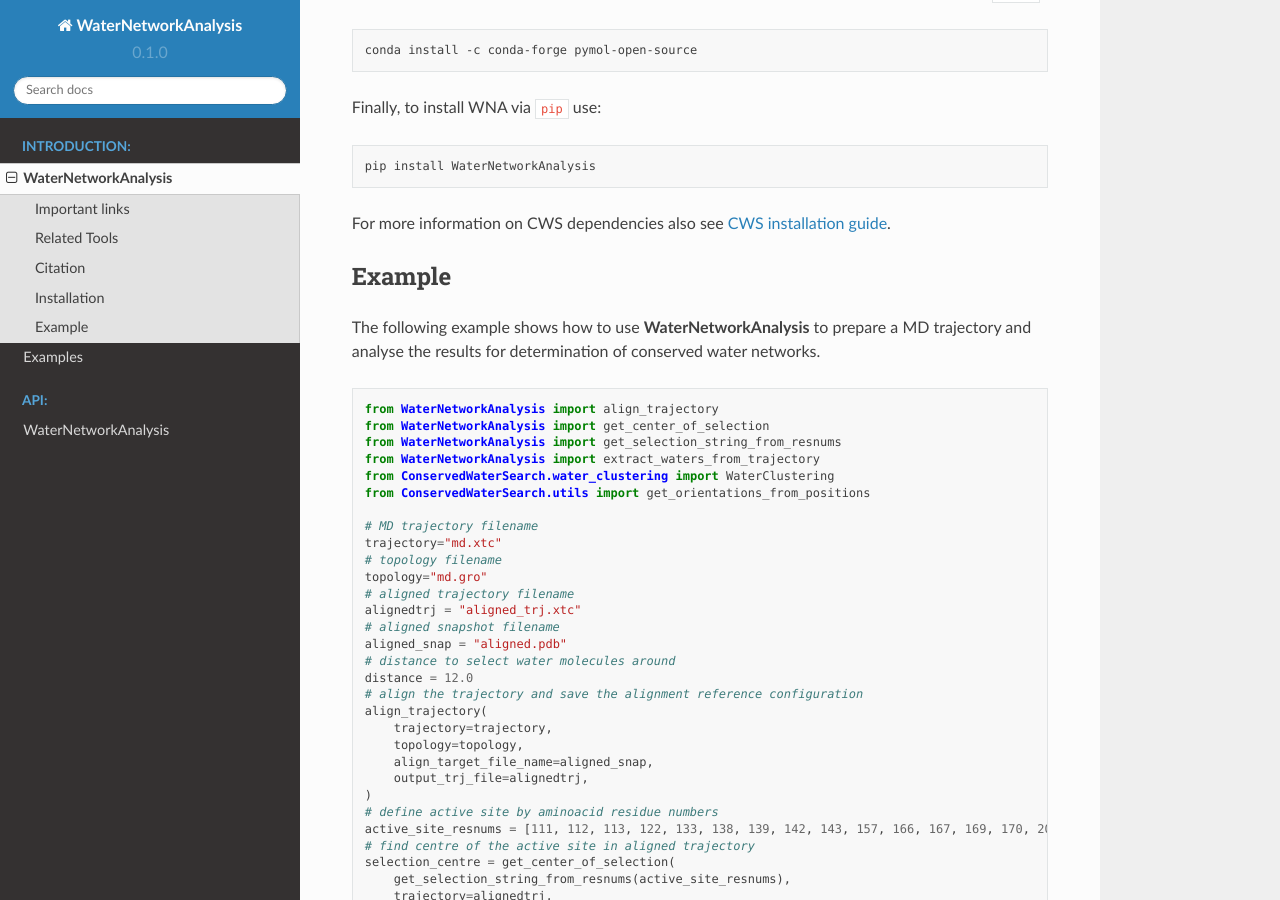
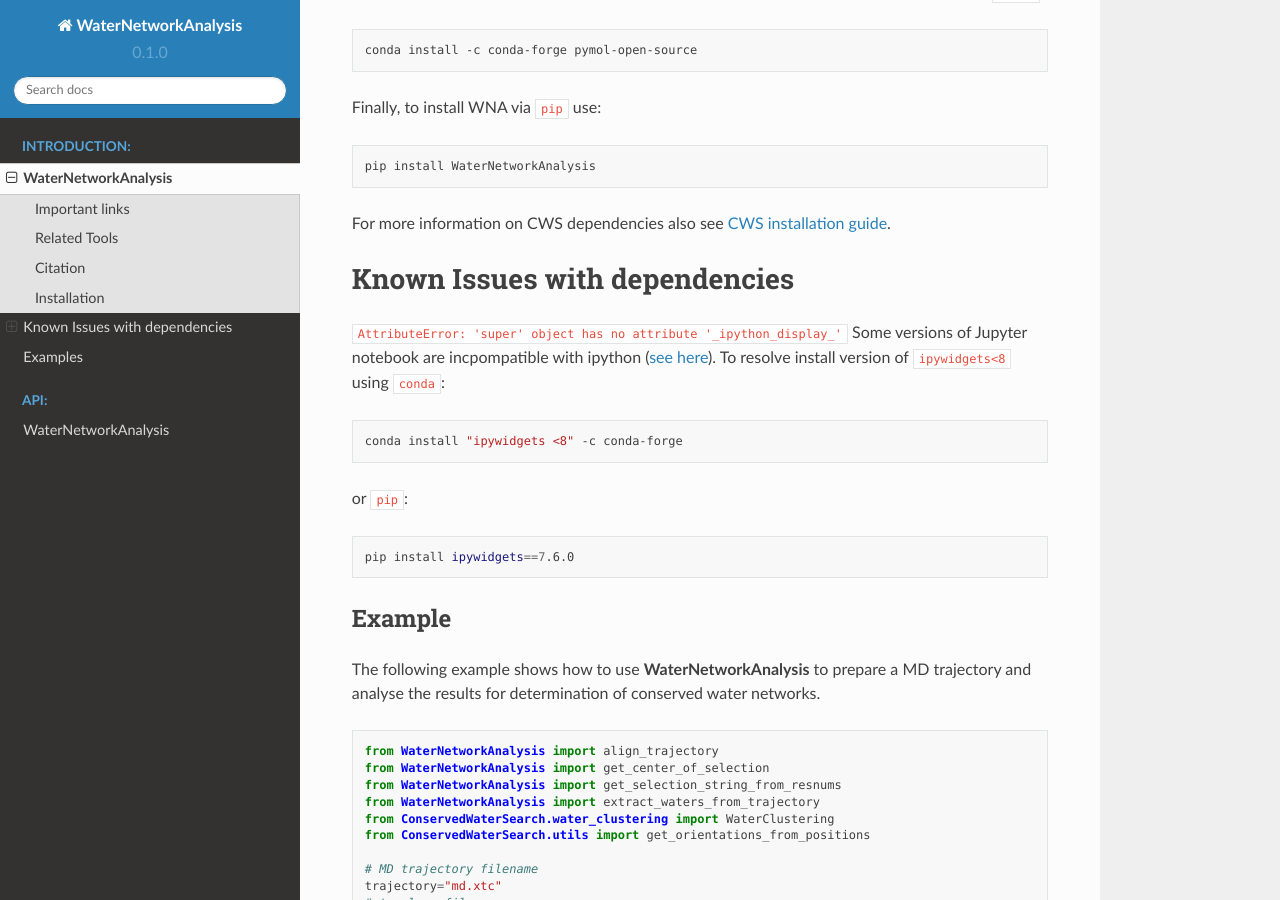
Before and after one commit to JecaTosovic/WaterNetworkAnalysis, a Sphinx documentation site: the page built from docs/source/quickstart.rst, in a window 1280 px wide and 900 px high, scrolled down 1386 px. Built offline with Sphinx 7.4.7 and the Read the Docs theme 2.0.0, drawn with Linux system fonts in a browser that asks for light colours.

Commit message:
Update quickstart.rst

```diff
--- a/docs/source/quickstart.rst
+++ b/docs/source/quickstart.rst
@@ -57,6 +57,23 @@
 
 For more information on CWS dependencies also see `CWS installation guide <https://conservedwatersearch.readthedocs.io/en/latest/installation.html>`_.
 
+
+Known Issues with dependencies
+==============================
+
+:code:`AttributeError: 'super' object has no attribute '_ipython_display_'`
+Some versions of Jupyter notebook are incpompatible with ipython (`see here <https://stackoverflow.com/questions/74279848/nglview-installed-but-will-not-import-inside-juypter-notebook-via-anaconda-navig>`_). To resolve install version of :code:`ipywidgets<8` using :code:`conda`:
+
+.. code:: bash
+
+   conda install "ipywidgets <8" -c conda-forge
+
+or :code:`pip`:
+
+.. code:: bash
+
+   pip install ipywidgets==7.6.0
+
 Example
 -------
 The following example shows how to use **WaterNetworkAnalysis** to prepare a MD trajectory and analyse the results for determination of conserved water networks.
```
